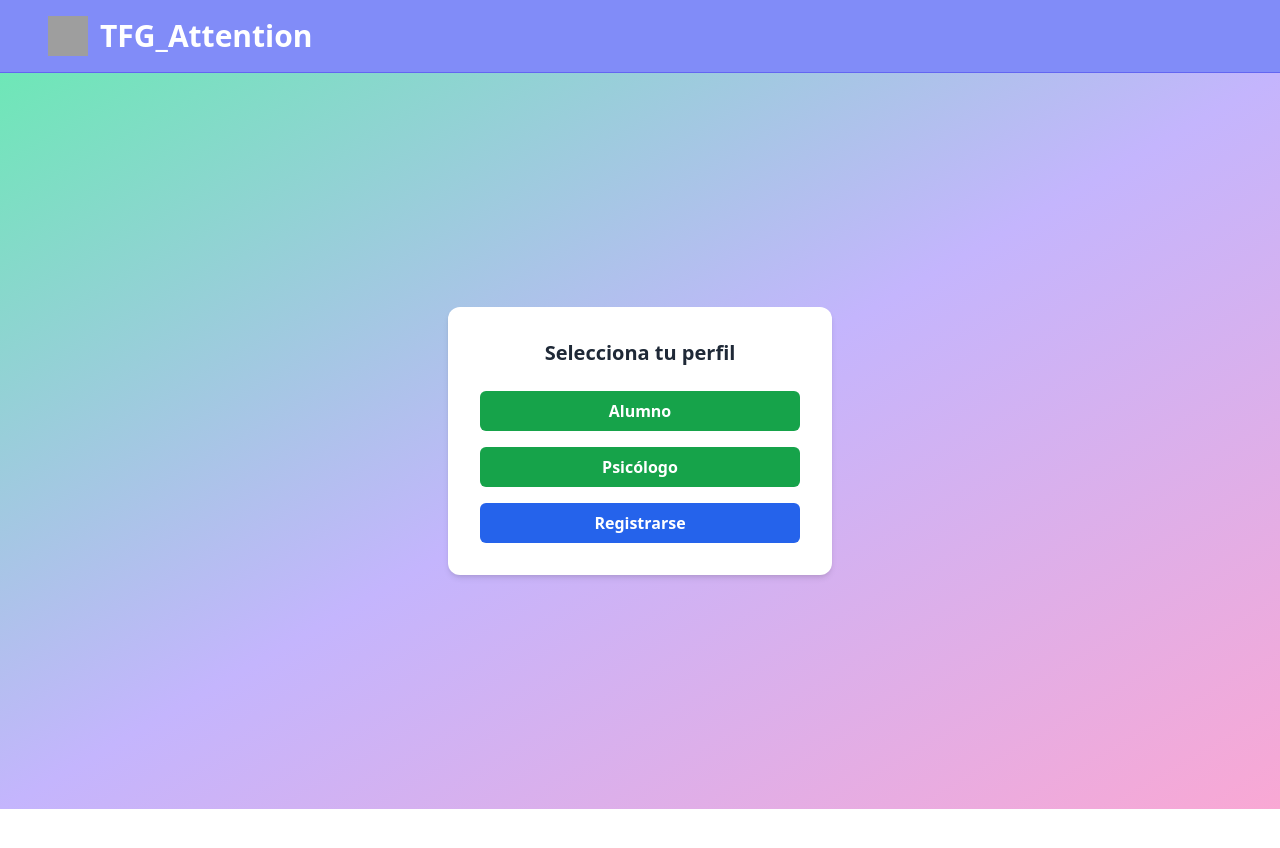
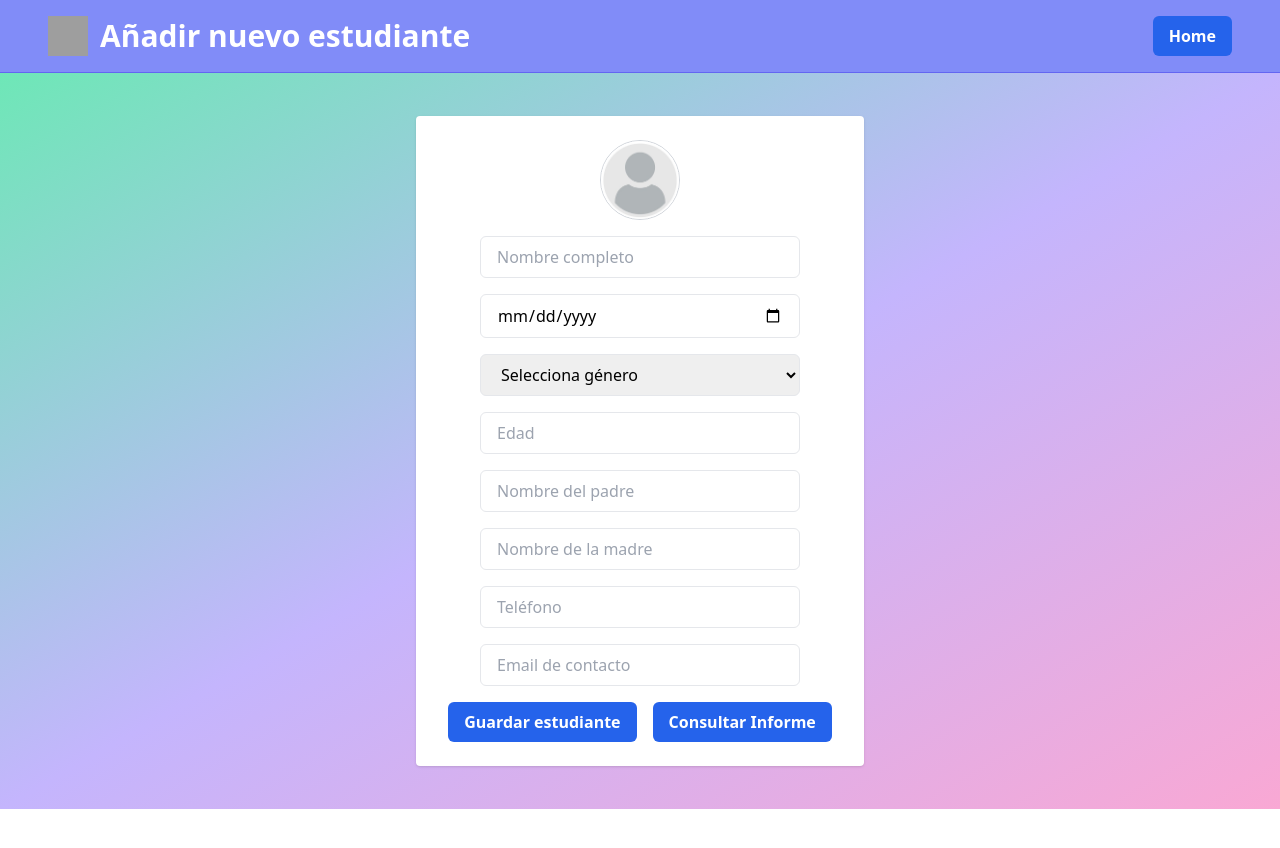
Before and after one commit to Chrissy-92/tfg_attention, a React (Vite) app in the folder frontend/: page /students-new in a window 1280 px wide. Before the commit this address led to /. Shown: the top 848 px of the page. After the commit the page ends 809 px from the top, so only its background shows below. Built offline with nearby package versions, Linux system fonts and the light colour scheme; no server answers; sample sign-in values are in the browser's storage; grey boxes are pictures that could not be loaded.

Commit message:
feat: student registration, profile rendering, and integration report access working

```diff
--- a/frontend/src/App.jsx
+++ b/frontend/src/App.jsx
@@ -13,6 +13,7 @@ import CancellationPage from "./pages/CancellationPage.jsx";
 import QuickReactionPage from "./pages/QuickReactionPage.jsx";
 import WorkingMemoryPage from "./pages/WorkingMemoryPage.jsx";
 import StudentsPage from "./pages/StudentsPage.jsx";
+import IntegrationPage from "./pages/IntegrationPage.jsx";
 
 // Login
 import LoginPsychologist from "./components/Login/LoginPsychologist.jsx";
@@ -28,13 +29,26 @@ import DashboardStudent from "./components/Student/DashboardStudent.jsx";
 
 // Auth
 import { AuthProvider, useAuth } from "./hooks/useAuth.jsx";
+import api from "./services/api.js";
 
 function PrivateRoute({ children }) {
-  const { user } = useAuth();
+  const { user, loading } = useAuth();
+  console.log("PrivateRoute → user:", user);
+  if (loading) return null;
+
   return user ? children : <Navigate to="/login" replace />;
 }
 
 export default function App() {
+  const handleCrearEstudiante = async (form) => {
+    try {
+      const res = await api.post("/ninos", form);
+      console.log("✅ Niño creado:", res.data);
+    } catch (err) {
+      console.error("❌ Error al crear estudiante:", err);
+    }
+  };
+
   return (
     <AuthProvider>
       <Router>
@@ -58,10 +72,18 @@ export default function App() {
             }
           />
           <Route
-            path="/students/new"
+            path="/students-new"
             element={
               <PrivateRoute>
-                <StudentFormAdd />
+                <StudentFormAdd onSubmit={handleCrearEstudiante} />
+              </PrivateRoute>
+            }
+          />
+          <Route
+            path="/integration/:id_student"
+            element={
+              <PrivateRoute>
+                <IntegrationPage />
               </PrivateRoute>
             }
           />
--- a/frontend/src/components/Aside.jsx
+++ b/frontend/src/components/Aside.jsx
@@ -1,19 +1,58 @@
 import Button from "./Button";
+import ImgPerfil from "./ImgPerfil";
 
 export default function Aside({
-  avatar,
-  titulo,
-  parrafos = [],
+  student,
+  modo, // "integration" o "student-dashboard"
   onButtonClick,
   buttonLabel,
+  buttonColor = "rojo",
 }) {
+  if (!student) return null;
+
+  const descripcion =
+    modo === "integration"
+      ? [
+          `Este informe resume el desempeño ${
+            student.genero === "femenino"
+              ? "de la estudiante"
+              : "del estudiante"
+          }.`,
+          "Puedes revisar el percentil global obtenido.",
+        ]
+      : [
+          `¡Bienvenid${
+            student.genero === "femenino" ? "a" : "o"
+          } a tu espacio personal!`,
+          "Selecciona una prueba para comenzar.",
+        ];
+
   return (
     <aside className="w-full md:max-w-xs rounded-2xl border border-slate-400 p-6 flex flex-col items-center gap-4">
-      {avatar}
+      <ImgPerfil
+        src={student.avatar_url || student.imagen_url || "/user_default.jpg"}
+        alt={`Avatar de ${student.nombre}`}
+        size="md"
+      />
 
       <div className="w-full text-left space-y-2">
-        <p className="text-xl font-semibold">{titulo}</p>
-        {parrafos.map((texto, idx) => (
+        <p className="text-xl font-semibold">{student.nombre}</p>
+
+        {modo === "integration" && (
+          <>
+            <p className="text-sm text-gray-700">Edad: {student.edad}</p>
+            <p className="text-sm text-gray-700">Padre: {student.padre}</p>
+            <p className="text-sm text-gray-700">Madre: {student.madre}</p>
+            <p className="text-sm text-gray-700">
+              Email tutores: {student.email_tutores}
+            </p>
+            <p className="text-sm text-gray-700">
+              Teléfono: {student.telefono}
+            </p>
+          </>
+        )}
+
+        {descripcion.map((texto, idx) => (
           <p key={idx} className="text-sm text-gray-700">
             {texto}
           </p>
@@ -21,7 +60,7 @@ export default function Aside({
       </div>
 
       {buttonLabel && onButtonClick && (
-        <Button color="rojo" onClick={onButtonClick}>
+        <Button color={buttonColor} onClick={onButtonClick}>
           {buttonLabel}
         </Button>
       )}
--- a/frontend/src/components/Header.jsx
+++ b/frontend/src/components/Header.jsx
@@ -2,15 +2,12 @@ import { useNavigate } from "react-router-dom";
 import { useAuth } from "../hooks/useAuth";
 import Button from "./Button";
 
-export default function Header({ title, buttonLabel, customAction }) {
+export default function Header({ title, buttonLabel, onButtonClick }) {
   const navigate = useNavigate();
   const { user } = useAuth();
 
   const handleClick = () => {
-    if (customAction) return customAction();
-    if (!user) return navigate("/");
-    if (user.rol === "alumno") return navigate("/dashboard-alumno");
-    return navigate("/");
+    if (onButtonClick) return onButtonClick();
   };
 
   return (
--- a/frontend/src/components/Psychologist/StudentCard.jsx
+++ b/frontend/src/components/Psychologist/StudentCard.jsx
@@ -4,12 +4,15 @@ import { useNavigate } from "react-router-dom";
 
 export default function StudentCard({ student, isSelected, onSelect }) {
   const navigate = useNavigate();
-  const handleClick = () => navigate(`/integracion/${student.id_nino}`);
+  const handleClick = () => {
+    onSelect?.();
+    navigate(`/integration/${student.id_nino}`);
+  };
 
   return (
     <div
       onClick={onSelect}
-      className={`bg-amber-50 border-4 rounded-xl p-5 cursor-pointer transition-all flex items-center justify-center w-40 h-full ${
+      className={`bg-green-50 border-4 rounded-xl cursor-pointer transition-all flex items-center justify-center w-40 h-52 ${
         isSelected ? "border-amber-200" : "border-transparent"
       }`}
     >
--- a/frontend/src/components/Psychologist/StudentFormAdd.jsx
+++ b/frontend/src/components/Psychologist/StudentFormAdd.jsx
@@ -4,6 +4,8 @@ import CardWhite from "../CardWhite.jsx";
 import ImgPerfil from "../ImgPerfil.jsx";
 import Button from "../Button.jsx";
 import Header from "../Header.jsx";
+import BottomContainer from "../BottomContainer.jsx";
+import PopUpModal from "../PopupModal.jsx";
 
 export default function StudentFormAdd({ onSubmit }) {
   const navigate = useNavigate();
@@ -17,15 +19,27 @@ export default function StudentFormAdd({ onSubmit }) {
     madre: "",
     telefono: "",
     email_tutores: "",
-    avatar_url: "/avatars/user_default.jpg",
+    avatar_url: "/user_default.jpg",
   });
 
   const handleChange = (e) => {
     const { name, value } = e.target;
-    setForm((prev) => ({
-      ...prev,
-      [name]: value,
-    }));
+    setForm((prev) => {
+      const updated = { ...prev, [name]: value };
+
+      if (name === "fecha_nacimiento") {
+        const hoy = new Date();
+        const nacimiento = new Date(value);
+        let edad = hoy.getFullYear() - nacimiento.getFullYear();
+        const m = hoy.getMonth() - nacimiento.getMonth();
+        if (m < 0 || (m === 0 && hoy.getDate() < nacimiento.getDate())) {
+          edad--;
+        }
+        updated.edad = edad;
+      }
+
+      return updated;
+    });
   };
 
   const handleSubmit = (e) => {
@@ -34,16 +48,19 @@ export default function StudentFormAdd({ onSubmit }) {
   };
 
   return (
-    <div className="min-h-screen bg-slate-100">
+    <>
       <Header
         title="Añadir nuevo estudiante"
         buttonLabel="Home"
-        onButtonClick={() => navigate("/dashboard")}
+        onButtonClick={() => navigate("/psychologist-dashboard")}
       />
 
-      <div className="flex items-center justify-center">
+      <BottomContainer className="bg-gradient-to-br from-emerald-300 via-violet-300 to-pink-300">
         <CardWhite>
-          <form onSubmit={handleSubmit} className="space-y-4">
+          <form
+            onSubmit={handleSubmit}
+            className="space-y-4 flex flex-col items-center"
+          >
             <ImgPerfil src={form.avatar_url} alt="Avatar niño" />
             <input
               type="text"
@@ -51,30 +68,32 @@ export default function StudentFormAdd({ onSubmit }) {
               placeholder="Nombre completo"
               value={form.nombre}
               onChange={handleChange}
-              className="w-full px-4 py-2 border rounded-md"
+              className="w-80 max-w-full px-4 py-2 border rounded-md"
             />
             <input
               type="date"
               name="fecha_nacimiento"
               value={form.fecha_nacimiento}
               onChange={handleChange}
-              className="w-full px-4 py-2 border rounded-md"
+              className="w-80 max-w-full px-4 py-2 border rounded-md"
             />
-            <input
-              type="text"
+            <select
               name="genero"
-              placeholder="Género"
               value={form.genero}
               onChange={handleChange}
-              className="w-full px-4 py-2 border rounded-md"
-            />
+              className="w-80 max-w-full px-4 py-2 border rounded-md"
+            >
+              <option value="">Selecciona género</option>
+              <option value="masculino">Masculino</option>
+              <option value="femenino">Femenino</option>
+            </select>
             <input
               type="number"
               name="edad"
               placeholder="Edad"
               value={form.edad}
               onChange={handleChange}
-              className="w-full px-4 py-2 border rounded-md"
+              className="w-80 max-w-full px-4 py-2 border rounded-md"
             />
             <input
               type="text"
@@ -82,7 +101,7 @@ export default function StudentFormAdd({ onSubmit }) {
               placeholder="Nombre del padre"
               value={form.padre}
               onChange={handleChange}
-              className="w-full px-4 py-2 border rounded-md"
+              className="w-80 max-w-full px-4 py-2 border rounded-md"
             />
             <input
               type="text"
@@ -90,7 +109,7 @@ export default function StudentFormAdd({ onSubmit }) {
               placeholder="Nombre de la madre"
               value={form.madre}
               onChange={handleChange}
-              className="w-full px-4 py-2 border rounded-md"
+              className="w-80 max-w-full px-4 py-2 border rounded-md"
             />
             <input
               type="tel"
@@ -98,7 +117,7 @@ export default function StudentFormAdd({ onSubmit }) {
               placeholder="Teléfono"
               value={form.telefono}
               onChange={handleChange}
-              className="w-full px-4 py-2 border rounded-md"
+              className="w-80 max-w-full px-4 py-2 border rounded-md"
             />
             <input
               type="email"
@@ -106,14 +125,23 @@ export default function StudentFormAdd({ onSubmit }) {
               placeholder="Email de contacto"
               value={form.email_tutores}
               onChange={handleChange}
-              className="w-full px-4 py-2 border rounded-md"
+              className="w-80 max-w-full px-4 py-2 border rounded-md"
             />
-            <Button color="azul" type="submit">
-              Guardar estudiante
-            </Button>
+            <div className="flex gap-4 justify-center mt-7">
+              <Button color="azul" type="submit">
+                Guardar estudiante
+              </Button>
+              <Button
+                color="violeta"
+                type="button"
+                onClick={() => navigate("/integration")}
+              >
+                Consultar Informe
+              </Button>
+            </div>
           </form>
         </CardWhite>
-      </div>
-    </div>
+      </BottomContainer>
+    </>
   );
 }
--- a/frontend/src/components/Student/DashboardStudent.jsx
+++ b/frontend/src/components/Student/DashboardStudent.jsx
@@ -3,7 +3,6 @@ import { useAuth } from "../../hooks/useAuth";
 import Header from "../Header";
 import Aside from "../Aside";
 import BottomContainer from "../BottomContainer";
-import ImgPerfil from "../ImgPerfil";
 
 export default function DashboardStudent() {
   const navigate = useNavigate();
@@ -20,15 +19,11 @@ export default function DashboardStudent() {
       <div className="flex gap-4 px-4">
         <div className="w-72">
           <Aside
-            nombre={user?.nombre}
-            avatar={<ImgPerfil src={user?.imagen_url} size="lg" />}
-            descripcion={[
-              "¡Bienvenido a tu espacio personal!",
-              "Selecciona una prueba para comenzar.",
-            ]}
-            buttonLabel="Cerrar sesión"
-            onButtonClick={handleLogout}
-            buttonColor="rojo"
+            student={user}
+            modo="student-dashboard"
+            buttonLabel="Editar Perfil"
+            buttonColor="azul"
+            onButtonClick={() => navigate("/register-student")}
           />
         </div>
 
--- a/frontend/src/hooks/useAuth.jsx
+++ b/frontend/src/hooks/useAuth.jsx
@@ -7,6 +7,7 @@ const AuthContext = createContext();
 //AuthProvider: componente que envuelve la App y gestiona el estado de autenticación (token + usuario).
 export function AuthProvider({ children }) {
   const [user, setUser] = useState(null);
+  const [loading, setLoading] = useState(true);
 
   useEffect(() => {
     const stored = localStorage.getItem("auth");
@@ -14,6 +15,9 @@ export function AuthProvider({ children }) {
       const { token, user } = JSON.parse(stored);
       setAuthToken(token);
       setUser(user);
+      setLoading(false);
+    } else {
+      setLoading(false);
     }
   }, []);
 
@@ -30,7 +34,7 @@ export function AuthProvider({ children }) {
   };
 
   return (
-    <AuthContext.Provider value={{ user, login, logout }}>
+    <AuthContext.Provider value={{ user, login, logout, loading }}>
       {children}
     </AuthContext.Provider>
   );
--- a/frontend/src/pages/DashboardPsychologist.jsx
+++ b/frontend/src/pages/DashboardPsychologist.jsx
@@ -34,7 +34,7 @@ export default function DashboardPsychologist() {
       <Header
         title="Panel del Psicólogo"
         buttonLabel="Añadir Estudiante"
-        onButtonClick={() => navigate("/students/new")}
+        onButtonClick={() => navigate("/students-new")}
       />
 
       <BottomContainer className="bg-violet-200">
--- a/frontend/src/pages/IntegrationPage.jsx
+++ b/frontend/src/pages/IntegrationPage.jsx
@@ -5,24 +5,39 @@ import { useAuth } from "../hooks/useAuth.jsx";
 import Header from "../components/Header";
 import Aside from "../components/Aside";
 import BottomContainer from "../components/BottomContainer";
+import Button from "../components/Button.jsx";
 
 export default function IntegrationPage() {
-  const { id_nino } = useParams();
+  const { id_student } = useParams();
   const navigate = useNavigate();
-  const { user, logout } = useAuth();
-  const [data, setData] = useState(null);
+  const { logout } = useAuth();
+
+  const [data, setData] = useState(null); // datos de integración
+  const [student, setStudent] = useState(null); // datos del alumno
   const [loading, setLoading] = useState(true);
   const [error, setError] = useState(null);
 
+  // Obtener informe de integración
   useEffect(() => {
     api
-      .get(`/integracion/${id_nino}`)
+      .get(`/integracion/${id_student}`)
       .then((res) => setData(res.data))
       .catch((err) =>
-        setError(err.response?.data?.message || "Error al cargar informe")
+        setError(err.response?.data?.message || "No hay informe disponible.")
       )
       .finally(() => setLoading(false));
-  }, [id_nino]);
+  }, [id_student]);
+
+  // Obtener datos del estudiante
+  useEffect(() => {
+    api
+      .get("/ninos")
+      .then((res) => {
+        const match = res.data.find((n) => n.id_nino === Number(id_student));
+        setStudent(match);
+      })
+      .catch((err) => console.error("Error al cargar estudiante:", err));
+  }, [id_student]);
 
   return (
     <div className="min-h-screen bg-violet-300/50">
@@ -34,28 +49,14 @@ export default function IntegrationPage() {
 
       <div className="flex gap-4 px-4">
         <div className="w-72">
-          <Aside
-            nombre={user?.nombre}
-            avatar_url={user?.imagen_url}
-            descripcion={[
-              "Este informe resume el desempeño del estudiante.",
-              "Puedes revisar el percentil global obtenido.",
-            ]}
-            buttonLabel="Cerrar sesión"
-            onButtonClick={() => {
-              logout();
-              navigate("/");
-            }}
-            buttonColor="rojo"
-          />
+          <Aside student={student} modo="integration" />
         </div>
-
-        <div className="flex-1 max-w-3xl">
+        <div className="flex-1 max-w-3xl flex flex-col">
           <BottomContainer>
             <section className="bg-white p-6 rounded-lg shadow w-full">
               {loading && <p>Cargando informe...</p>}
-              {error && <p className="text-red-500">{error}</p>}
-              {data && (
+              {!loading && error && <p className="text-red-500">{error}</p>}
+              {!loading && data && (
                 <div className="space-y-4">
                   <p>
                     <span className="font-semibold">ID Integración:</span>{" "}
@@ -75,6 +76,17 @@ export default function IntegrationPage() {
                   </p>
                 </div>
               )}
+              <div className="flex justify-end pt-6">
+                <Button
+                  color="rojo"
+                  onClick={() => {
+                    logout();
+                    navigate("/");
+                  }}
+                >
+                  Cerrar Sesión
+                </Button>
+              </div>
             </section>
           </BottomContainer>
         </div>
```
Also changed, not shown: 1 other file (tests, documents, lock files or other folders).
